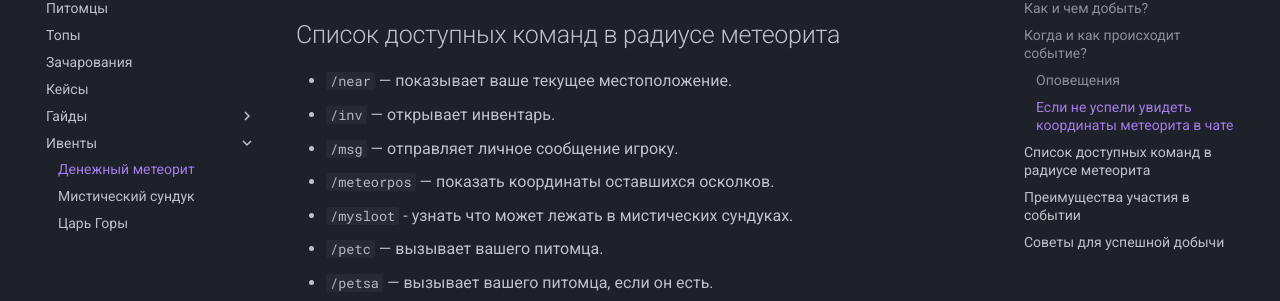
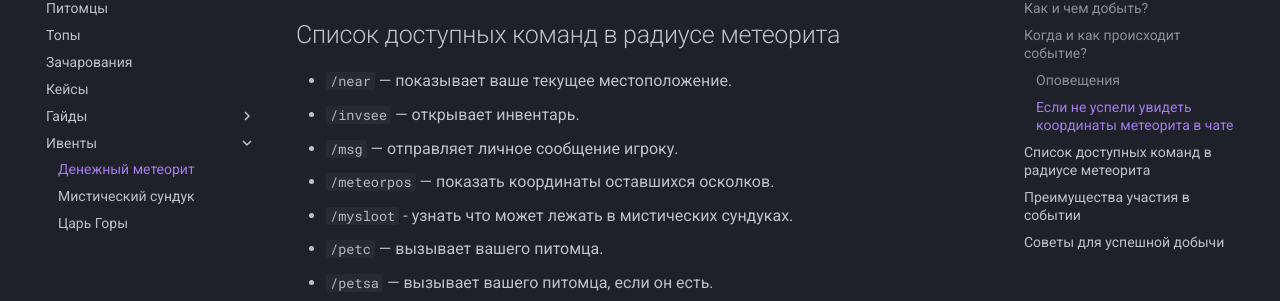
Before and after one commit to 3B3TServer/Docs, an MkDocs documentation site: the page built from docs/Events/Money_meteor.md, in a window 1280 px wide and 900 px high, scrolled down 1235 px. Shown: the part 154-455 px from the top of the window. Built offline with MkDocs 1.6.1 and Material for MkDocs 9.7.7, drawn with Linux system fonts in a browser that asks for light colours; comment, search, counter and statistics services are not loaded.

Commit message:
Update Money_meteor.md (#56)

```diff
--- a/docs/Events/Money_meteor.md
+++ b/docs/Events/Money_meteor.md
@@ -43,7 +43,7 @@
 ## Список доступных команд в радиусе метеорита
 
 - `/near` — показывает ваше текущее местоположение.
-- `/inv` — открывает инвентарь.
+- `/invsee` — открывает инвентарь.
 - `/msg` — отправляет личное сообщение игроку.
 - `/meteorpos` — показать координаты оставшихся осколков.
 - `/mysloot` - узнать что может лежать в мистических сундуках.
```
